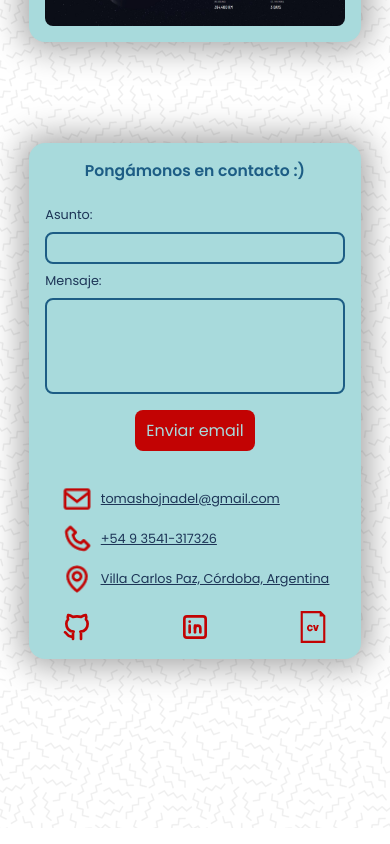
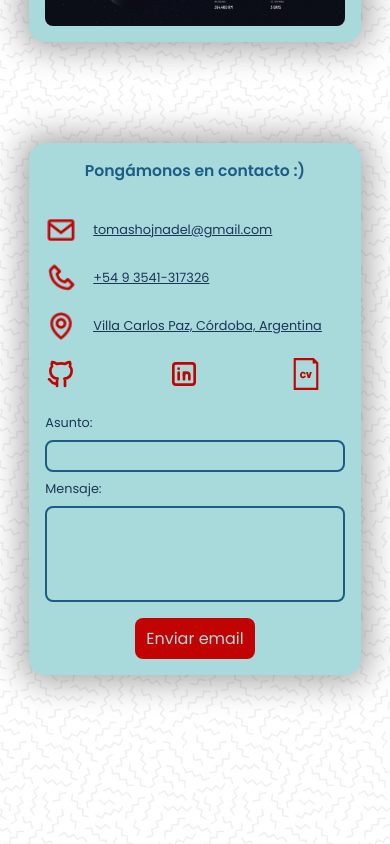
Before and after one commit to tomashoj2001/my-personal-pagae, a React (Vite) app: page / in a window 390 px wide. Shown: the part 1733-2577 px from the top of the page. Built offline with nearby package versions, Linux system fonts and the light colour scheme.

Commit message:
Fix: contact form on mobile

```diff
--- a/src/components/Contact/Contact.css
+++ b/src/components/Contact/Contact.css
@@ -86,11 +86,13 @@ button[type="submit"] {
     font-size: .8rem;
     display: flex;
     flex-direction: column-reverse;
+    flex-direction: column;
     gap: 1rem;
   }
+  .contact__container {margin-left: 0;}
   .data {
     margin-top: 1rem;
-    gap: .5rem;
+    gap: 1rem;
   }
   .profiles {
     justify-content: space-between;
```
